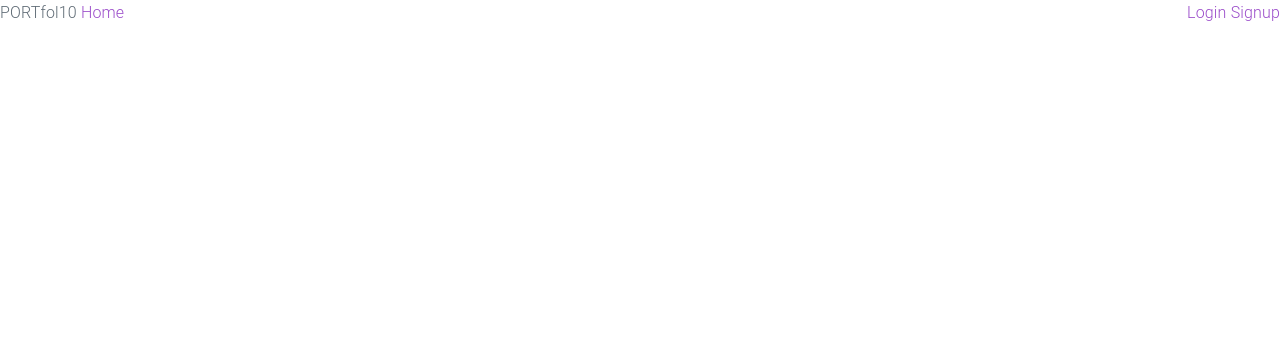
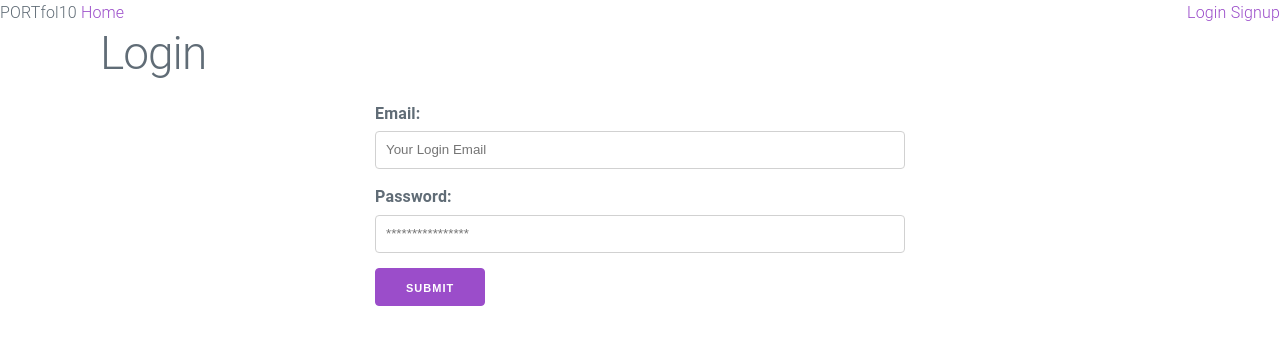
Before and after one commit to essjay05/WDI-SM-62_P4-Capstone, a React (Create React App) app in the folder client/: page /login in a window 1280 px wide. Shown: the top 344 px of the page. Built offline with nearby package versions, Linux system fonts and the light colour scheme.

Commit message:
Created signup, login and logout.

```diff
--- a/client/src/App.js
+++ b/client/src/App.js
@@ -2,6 +2,7 @@ import React, { Component } from 'react';
 import Layout from './components/Layout';
 import { Switch, Route, Redirect } from 'react-router-dom';
 import Signup from './components/Signup';
+import Login from './components/Login';
 import httpClient from './utilities/httpClient';
 import './App.css';
 
@@ -26,6 +27,9 @@ class App extends Component {
                     <Route exact path="/" render={(props) => {
                         return <Signup {...props} onSignupSuccess={this.onAuthSuccess} />
                     }} />
+                    <Route exact path="/login" render={(props) => {
+                        return <Login {...props} onLoginSuccess={this.onAuthSuccess} />
+                    }} />
                 </Switch>
             </Layout>
         )
--- a/client/src/components/Layout/index.js
+++ b/client/src/components/Layout/index.js
@@ -1,5 +1,5 @@
 import React, { Component } from 'react';
-import Navbar from './Navbar/index.js';
+import Navbar from './Navbar';
 import './Layout.css';
 
 export default class Layout extends Component {
--- a/client/src/components/Login/index.js
+++ b/client/src/components/Login/index.js
@@ -0,0 +1,57 @@
+import React, { Component } from 'react';
+import httpClient from '../../utilities/httpClient';
+
+class Login extends Component {
+    state = {
+        email: "",
+        password: ""
+    };
+
+    handleChange = (e) => {
+        let { name, value } = e.target;
+        this.setState({ [name]: value });
+    };
+
+    handleSubmit = async (e) => {
+        e.preventDefault();
+        let user = await httpClient.authenticate(this.state, "/api/users/authenticate");
+        if (user) {
+            this.props.onLoginSuccess();
+            this.props.history.push('/usersIndex')
+        }
+    };
+
+    render() {
+        let { email, password } = this.state;
+        return (
+            <div>
+                <h1> Login </h1>
+                <div className="row">
+                    <div className="column column-50 column-offset-25">
+                        <form onSubmit={this.handleSubmit}>
+                            <label> Email: </label>
+                            <input
+                                type="text"
+                                name="email"
+                                placeholder="Your Login Email"
+                                onChange={this.handleChange}
+                                value={email}
+                                />
+                            <label> Password: </label>
+                            <input
+                                type="password"
+                                name="password"
+                                placeholder="****************"
+                                onChange={this.handleChange}
+                                value={password}
+                                />
+                            <input type="submit"/>
+                        </form>
+                    </div>
+                </div>
+            </div>
+        )
+    }
+}
+
+export default Login;
--- a/client/src/components/Signup/index.js
+++ b/client/src/components/Signup/index.js
@@ -2,33 +2,32 @@ import React, { Component } from 'react';
 import httpClient from '../../utilities/httpClient';
 import axios from 'axios';
 
-export default class Signup extends Component {
+class Signup extends Component {
     state = {
         email: "",
         password: "",
-        firstName: "",
-        lastName: ""
+        name: ""
     }
 
     handleChange = (e) => {
         let { name, value } = e.target;
-        this.setState({ [name]: value })
-    }
+        this.setState({ [name]: value });
+    };
 
     handleSubmit = (e) => {
         // debugger
         e.preventDefault();
-        // Post to /api/users to Create new User
         axios.post('/api/users', this.state)
             .then( res => {
                 let token = res.data.token;
                 httpClient.setToken(token);
-                this.props.history.push('/users');
+                this.props.history.push('/brewIndex');
+
             })
     };
 
-    render () {
-        let { firstName, lastName, email, password } = this.state;
+    render() {
+        let { email, password, firstName, lastName } = this.state;
         return (
             <div>
                 <h1> Signup </h1>
@@ -72,6 +71,8 @@ export default class Signup extends Component {
                     </div>
                 </div>
             </div>
-        )
+        );
     }
-};
+}
+
+export default Signup;
```
Also changed, not shown: client/src/components/Logout/index.js (added, +13 -0 lines).
